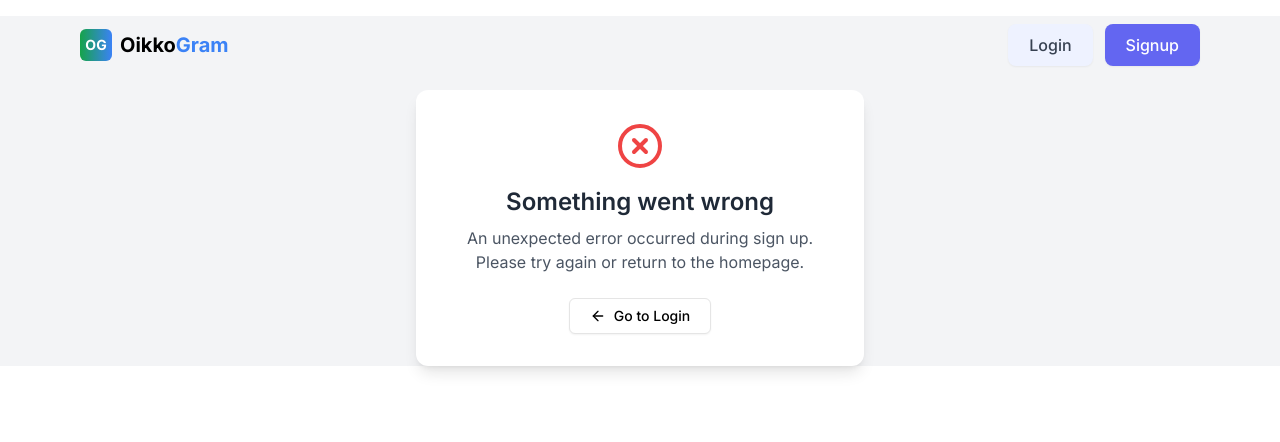
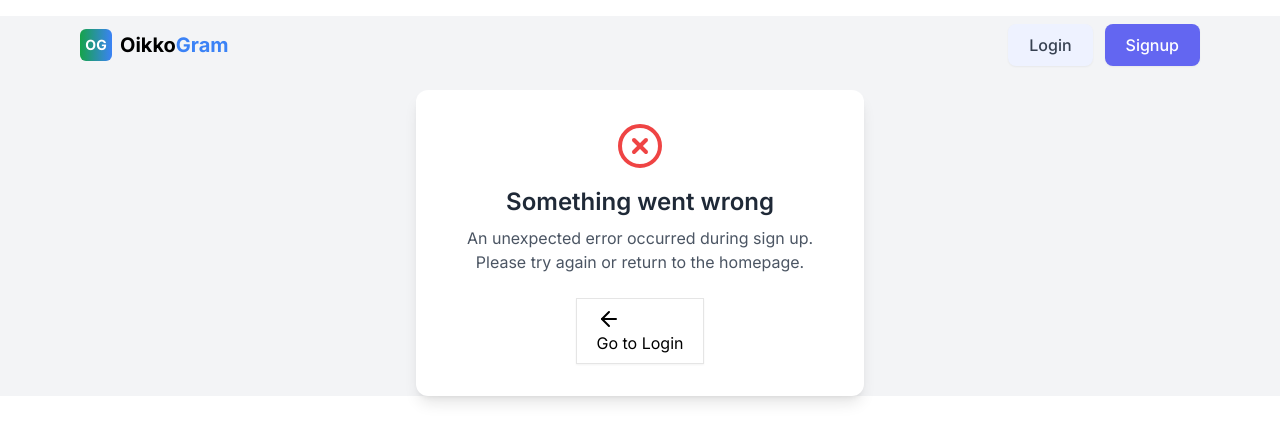
Before and after one commit to tasnimayan/oikkogram-social-media, a Next.js app: page /error in a window 1280 px wide. Shown: the top 442 px of the page. Built offline with nearby package versions, Linux system fonts and the light colour scheme.

Commit message:
build issue solve

```diff
--- a/src/app/(auth)/error/page.tsx
+++ b/src/app/(auth)/error/page.tsx
@@ -2,7 +2,6 @@
 import { useRouter } from "next/navigation";
 import React from "react";
 import { ArrowLeft, XCircle } from "lucide-react";
-import { Button } from "@/components/ui/button";
 
 const SignUpError = () => {
   const router = useRouter();
@@ -15,10 +14,13 @@ const SignUpError = () => {
         <p className="text-gray-600 text-center mb-6">
           An unexpected error occurred during sign up. Please try again or return to the homepage.
         </p>
-        <Button variant="outline" onClick={() => router.push("/login")} className="px-5 py-2">
+        <button
+          onClick={() => router.push("/login")}
+          className="px-5 py-2 border border-input bg-background shadow-sm hover:bg-accent hover:text-accent-foreground"
+        >
           <ArrowLeft />
           Go to Login
-        </Button>
+        </button>
       </div>
     </div>
   );
--- a/src/app/(protected)/(dashboard)/causes/[causeId]/page.tsx
+++ b/src/app/(protected)/(dashboard)/causes/[causeId]/page.tsx
@@ -15,7 +15,6 @@ import { GET_CAUSE_BY_ID } from "@/lib/api/api-cause";
 import { QK } from "@/lib/constants/query-key";
 import { useFetchGql } from "@/lib/api/graphql";
 import { useQuery } from "@tanstack/react-query";
-import { Skeleton } from "@/components/ui/skeleton";
 import { CauseSkeleton } from "@/components/skeletons/cause-skeleton";
 
 interface CauseDetailPageProps {
```
